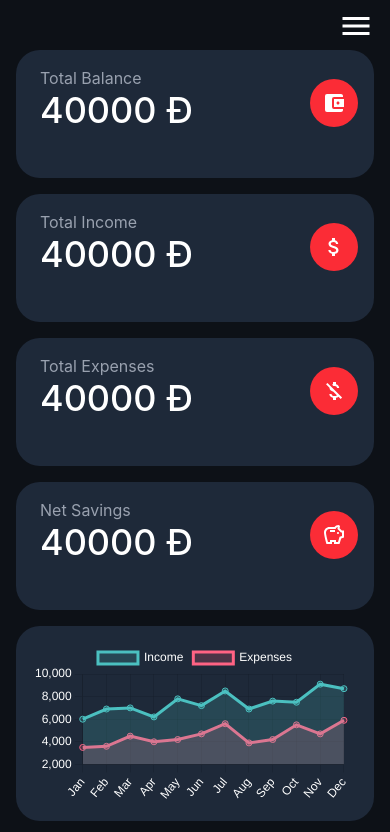
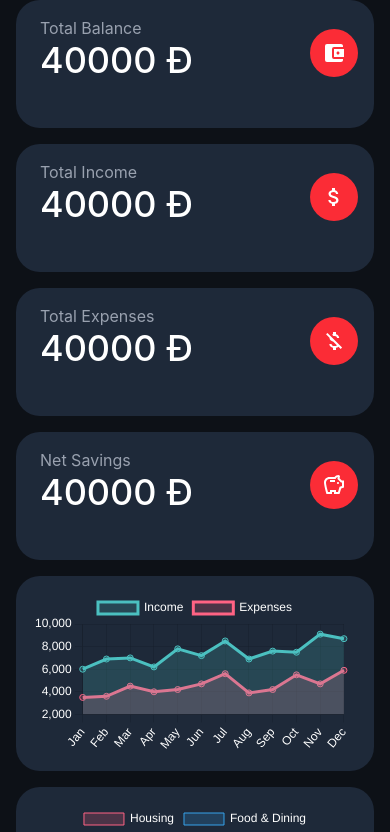
Before and after one commit to rigby200602/expense-tracking, a React (Vite) app: page / in a window 390 px wide. Shown: the top 832 px of the page. Built offline with nearby package versions, Linux system fonts and the light colour scheme.

Commit message:
refactor: remove unused imports and collapsed menu functionality from Navbar component

```diff
--- a/src/components/Navbar.tsx
+++ b/src/components/Navbar.tsx
@@ -1,13 +1,7 @@
 import { useEffect, useRef } from "react";
 import { Link } from "react-router";
 import { FaRegUserCircle, FaArrowDown } from "react-icons/fa";
-import { IoMdMenu } from "react-icons/io";
 import { useAppContext } from "../context/AppContext";
-import type { ReactNode } from "react";
-
-type Props = {
-  children: ReactNode
-}
 
 
 const Navbar = () => {
@@ -16,8 +10,6 @@ const Navbar = () => {
     isOpen,
     setIsOpen,
     setIsLoggedIn,
-    isCollapsed,
-    setIsCollapsed,
   } = useAppContext();
   const dropdownRef = useRef<HTMLDivElement>(null);
 
@@ -78,14 +70,6 @@ const Navbar = () => {
           </div>
         )}
       </div>
-      {/* Build for small screens divices */}
-        <div className="block md:hidden">
-          <button
-            onClick={() => {setIsCollapsed(curr => !curr); console.log(isCollapsed)}}
-          >
-            <IoMdMenu className="text-white text-4xl mx-4 mt-2"/>
-          </button>
-        </div>
     </div>
   );
 };
```
